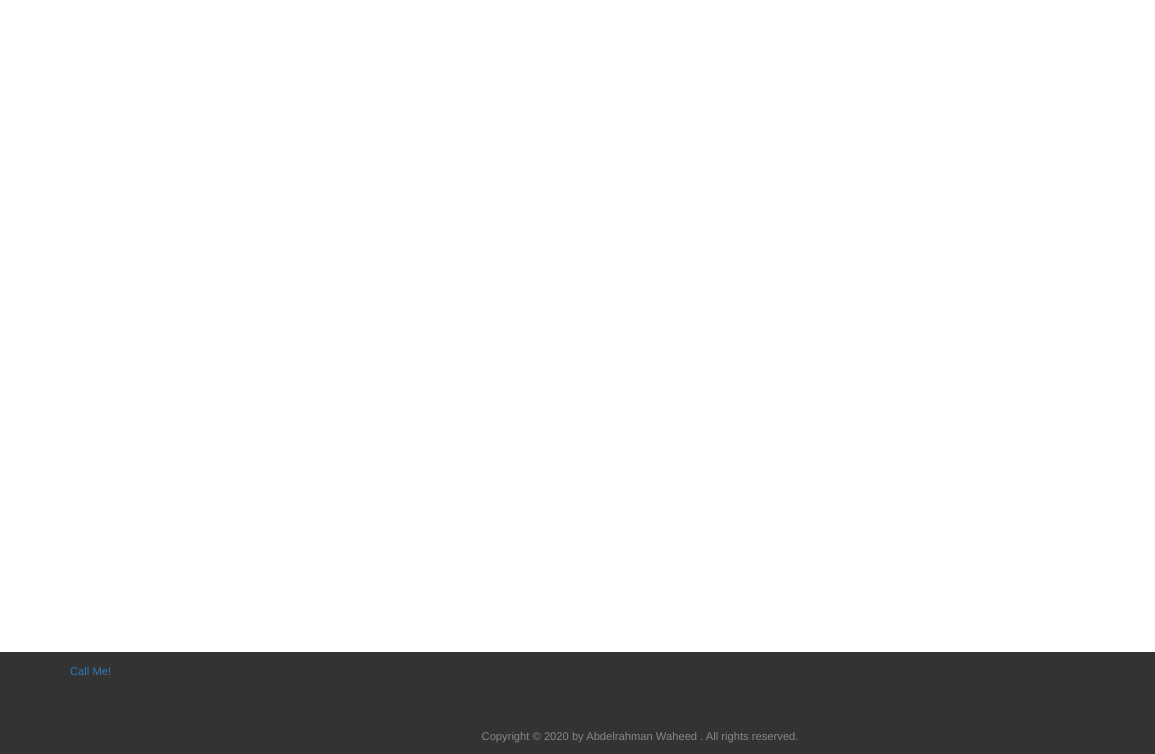
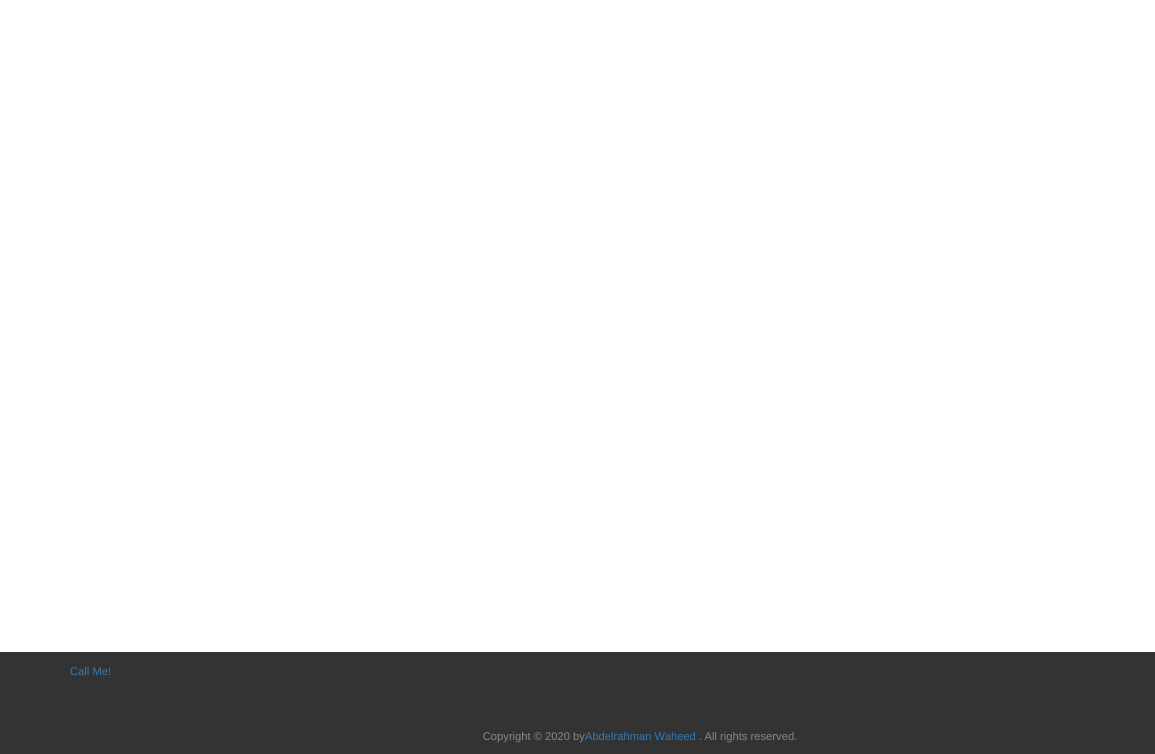
Before and after one commit to AbdelrahmanWaheed33/Saraya, a plain HTML site: page index.html in a window 1280 px wide. Shown: the part 2148-2902 px from the top of the page, 0-1155 px from the left. Drawn offline with nearby package versions, Linux system fonts and the light colour scheme; some packages are replaced by stand-ins of ours; a script that the page names is missing; files whose address does not match are found by name.

Commit message:
add linked in link

```diff
--- a/index.html
+++ b/index.html
@@ -320,7 +320,7 @@
         </div>
         <div class="row">
             <p>
-                Copyright &copy; 2020 by Abdelrahman Waheed
+                Copyright &copy; 2020 by<a href="https://www.linkedin.com/in/abdelrahman-mahmoud-96a9b8151/">Abdelrahman Waheed</a>
                 </a>. All rights reserved.
             </p>
         </div>
```
